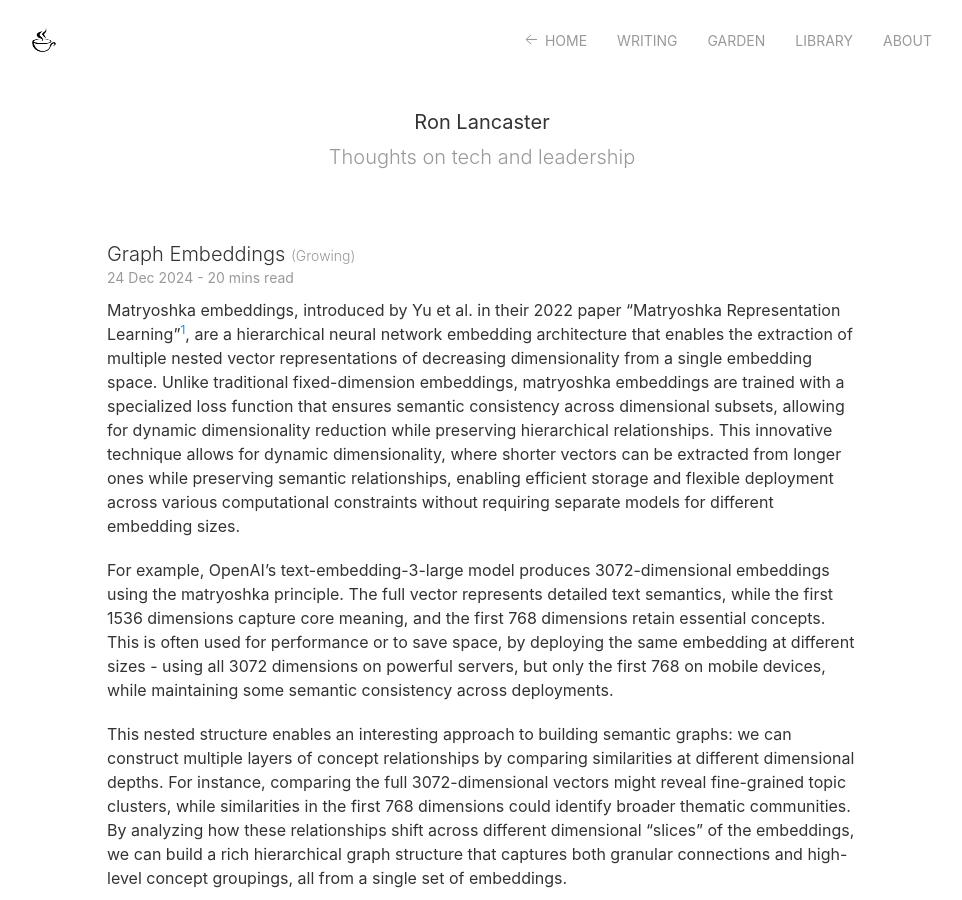
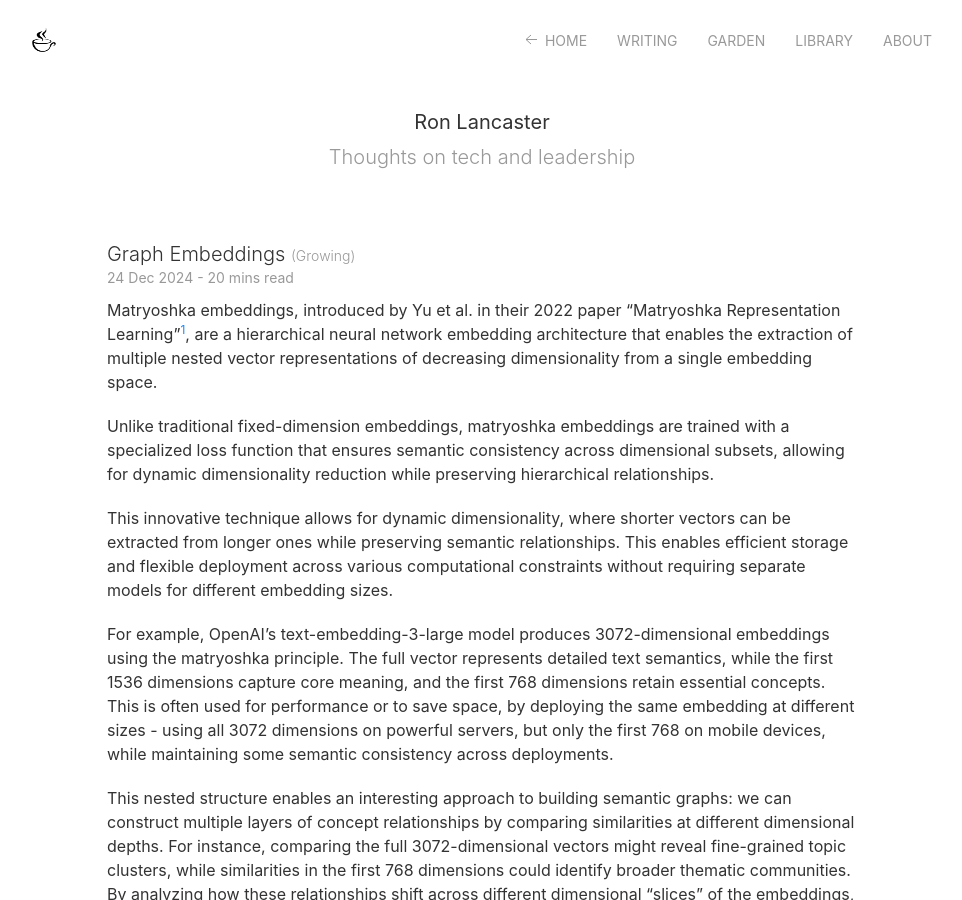
Before and after one commit to nyvyn/nyvyn.github.io, a Jekyll site: the page built from _notes/2024-12-24-graph-embeddings.markdown, in a window 1280 px wide and 900 px high. Shown: the whole window, without its empty margins (158-1120 px from the left). Built offline with Jekyll 4.4.1, drawn with Linux system fonts in a browser that asks for light colours.

Commit message:
style: Improve paragraph structure for better readability

```diff
--- a/_notes/2024-12-24-graph-embeddings.markdown
+++ b/_notes/2024-12-24-graph-embeddings.markdown
@@ -7,12 +7,15 @@ status: Growing
 
 Matryoshka embeddings, introduced by Yu et al. in their 2022 paper "Matryoshka Representation Learning"[^1], are a
 hierarchical neural network embedding architecture that enables the extraction of multiple nested vector
-representations of decreasing dimensionality from a single embedding space. Unlike traditional fixed-dimension embeddings,
-matryoshka embeddings are trained with a specialized loss function that ensures semantic consistency across dimensional
-subsets, allowing for dynamic dimensionality reduction while preserving hierarchical relationships.
+representations of decreasing dimensionality from a single embedding space.
+
+Unlike traditional fixed-dimension embeddings, matryoshka embeddings are trained with a specialized loss function that
+ensures semantic consistency across dimensional subsets, allowing for dynamic dimensionality reduction while preserving
+hierarchical relationships.
+
 This innovative technique allows for dynamic dimensionality, where shorter vectors can be extracted from longer ones
-while preserving semantic relationships, enabling efficient storage and flexible deployment across various computational
-constraints without requiring separate models for different embedding sizes.
+while preserving semantic relationships. This enables efficient storage and flexible deployment across various
+computational constraints without requiring separate models for different embedding sizes.
 
 For example, OpenAI's text-embedding-3-large model produces 3072-dimensional embeddings using the matryoshka principle.
 The full vector represents detailed text semantics, while the first 1536 dimensions capture core meaning,
```
